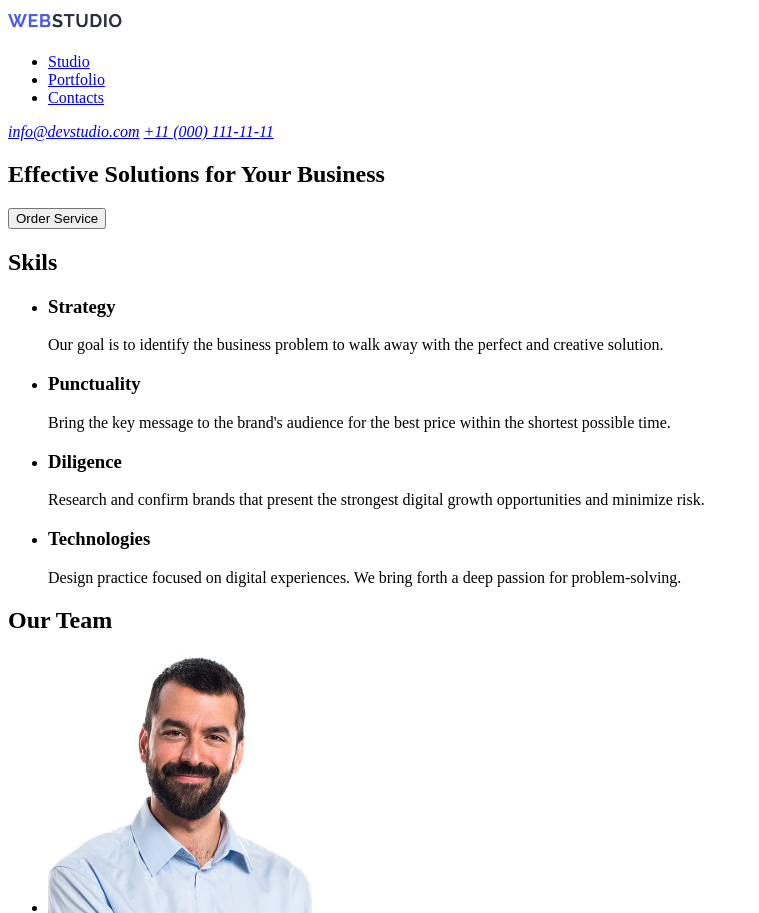
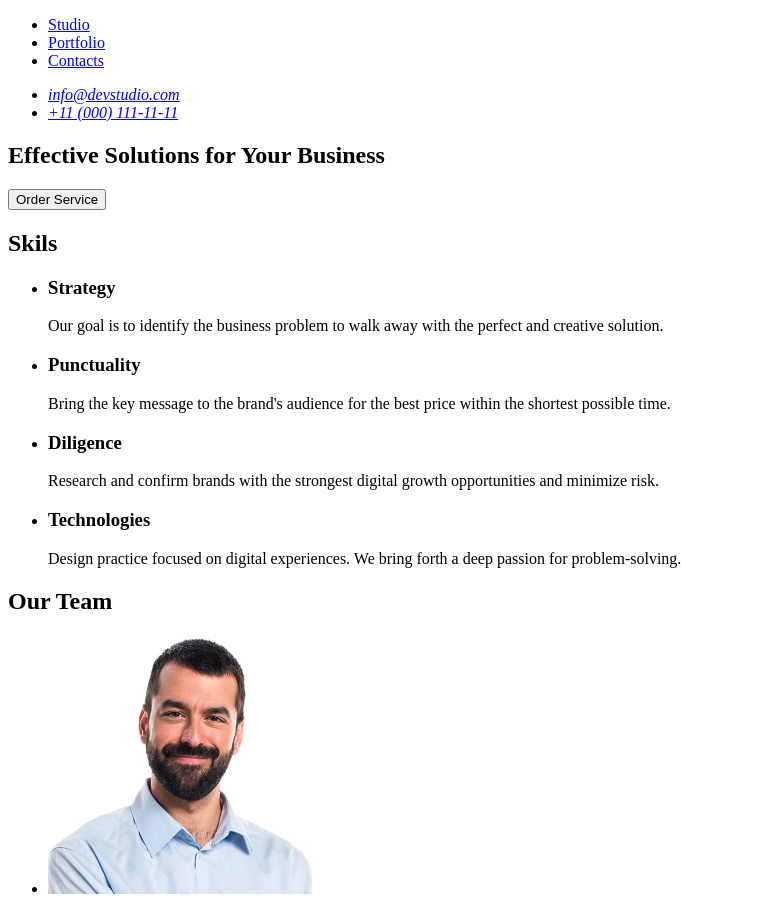
Before and after one commit to AlesssMAK/goit-markup-hw-01, a plain HTML site: page index.html in a window 1280 px wide. Shown: the top 913 px of the page, without its empty margins (0-759 px from the left). Drawn offline with Linux system fonts and the light colour scheme.

Commit message:
Update homework

```diff
--- a/index.html
+++ b/index.html
@@ -7,13 +7,7 @@
 </head>
 <body>
 <header>
-    <a href="/">
-        <img
-            src="./images/logo.png" alt="Logo"
-            width="115"
-            height="25"
-        >
-    </a>
+    <a href="./index.html"></a>
         <nav>
             <ul>
                 <li><a href="/">Studio</a></li>
@@ -22,8 +16,10 @@
             </ul>
         </nav>
         <address>
-            <a href="mailto:info@devstudio.com">info@devstudio.com</a>
-            <a href="tel:+11(000)1111111">+11 (000) 111-11-11</a>
+            <ul>
+                <li><a href="mailto:info@devstudio.com">info@devstudio.com</a></li>
+                <li><a href="tel:+110001111111">+11 (000) 111-11-11</a></li>
+            </ul>
         </address>
 </header>
 
@@ -51,7 +47,7 @@
         <li>
             <h3>Diligence</h3>
             <p>
-                Research and confirm brands that present the strongest digital growth opportunities and minimize risk.
+                Research and confirm brands with the strongest digital growth opportunities and minimize risk.
             </p>
         </li>
         <li>
@@ -118,15 +114,7 @@
 </main>
 
 <footer>
-    <a href=""
-    target="_blank">
-        <img
-        src="./images/logo.png"
-        alt="Logo"
-        width="115"
-        height="25"
-        >
-    </a>
+    <a href="./index.html"></a>
     <p>
         Increase the flow of customers and sales for your business with digital marketing & growth solutions.
     </p>
```
